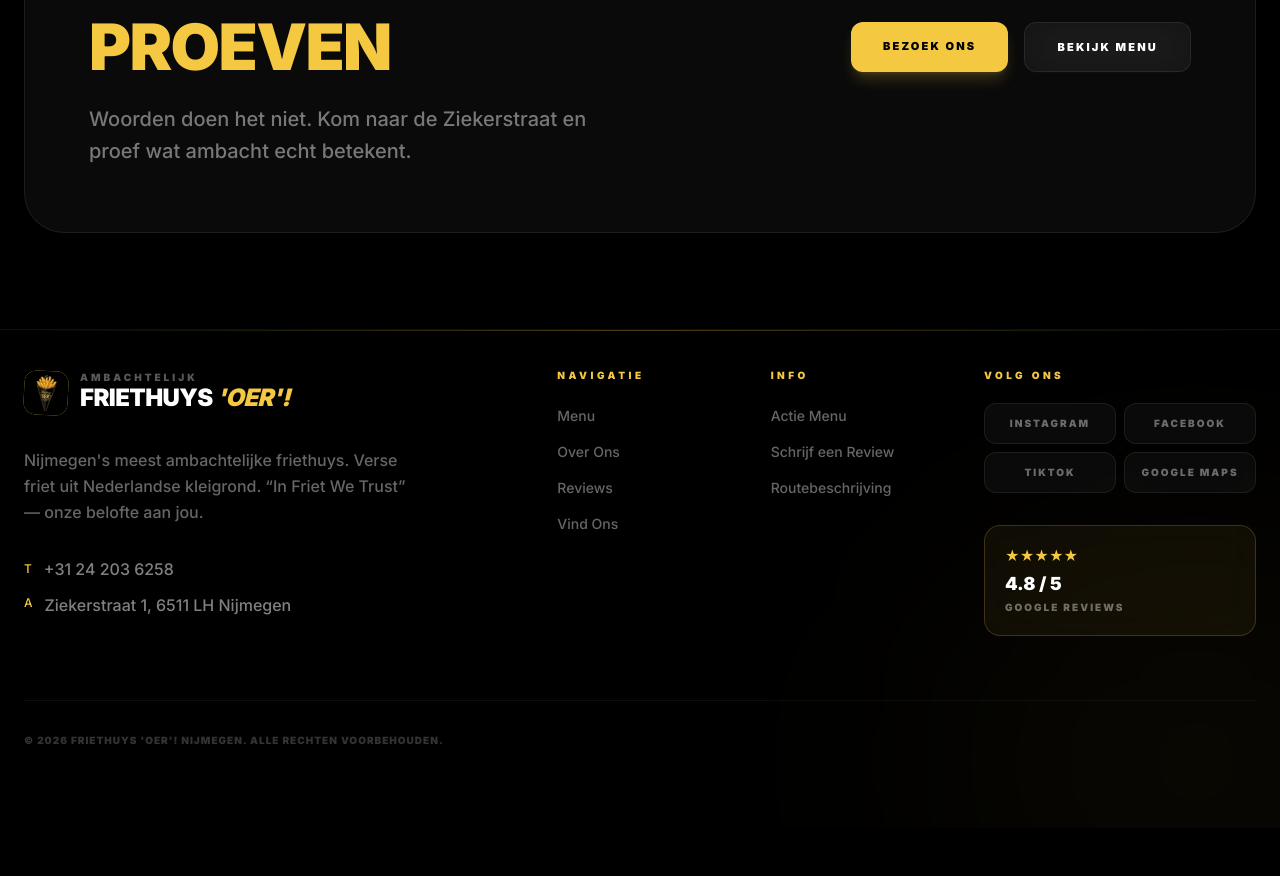
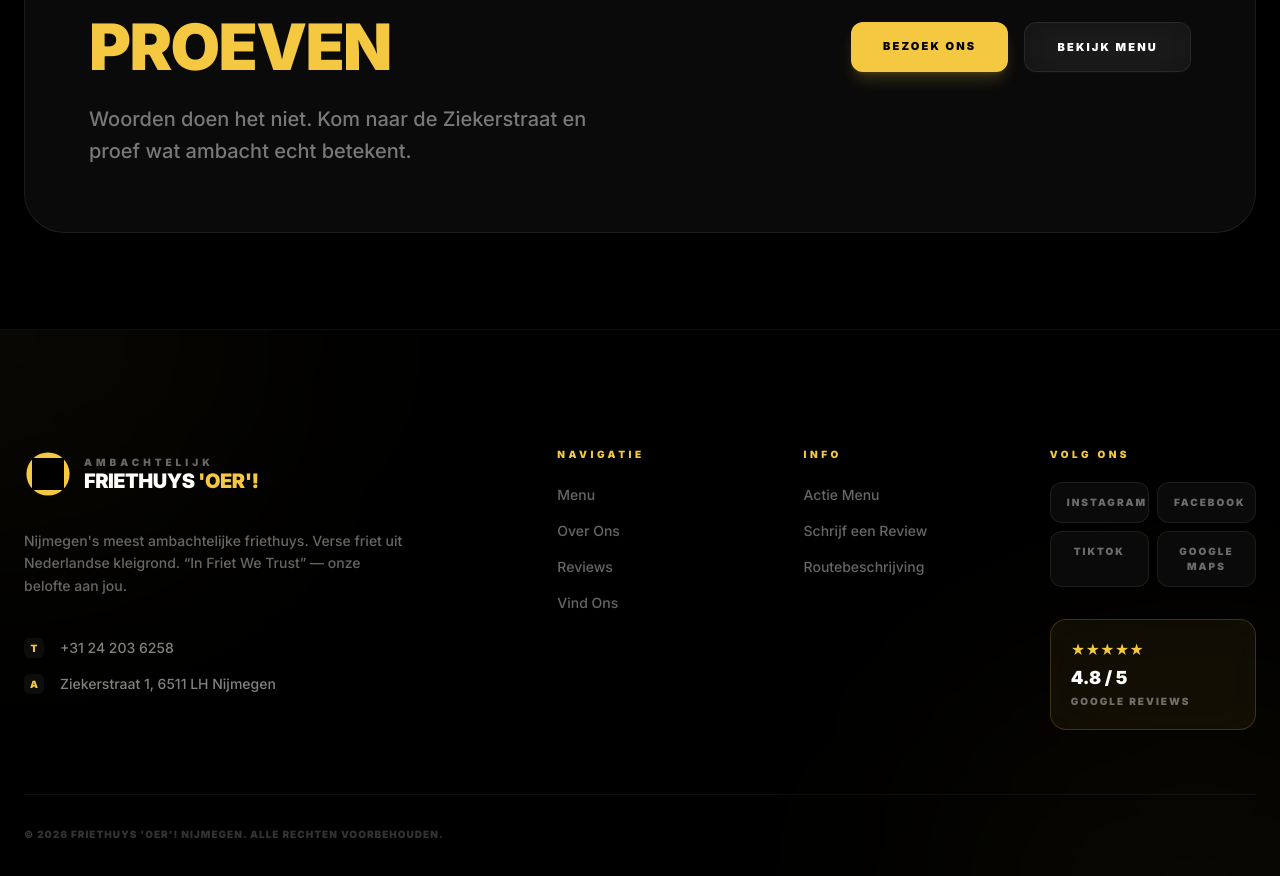
Before and after one commit to maximetdoucet-glitch/Friethuis-Oer, a Next.js app: page /about in a window 1280 px wide. Shown: the part 6160-7036 px from the top of the page. Before the commit the page ends 6988 px from the top, so only its background shows below. Built offline with nearby package versions, Linux system fonts and the light colour scheme; a web font is replaced by a local one.

Commit message:
fix: exhaustive zero-jump stability overhaul and resolved build errors

```diff
--- a/src/app/globals.css
+++ b/src/app/globals.css
@@ -223,6 +223,9 @@
 .reveal-right,
 .reveal-scale {
   will-change: opacity;
+  backface-visibility: hidden;
+  perspective: 1000px;
+  transform: translate3d(0, 0, 0);
 }
 
 /* ── Up (default) ── */
@@ -274,35 +277,6 @@
   will-change: transform;
 }
 
-/* ========= SECTION BLEED UTILITY ========= */
-.section-bleed {
-  position: relative;
-}
-
-.section-bleed::before {
-  content: '';
-  position: absolute;
-  top: -100px;
-  left: 0;
-  right: 0;
-  height: 200px;
-  background: linear-gradient(to bottom, transparent, var(--background) 50%);
-  pointer-events: none;
-  z-index: 2;
-}
-
-.section-bleed::after {
-  content: '';
-  position: absolute;
-  bottom: -100px;
-  left: 0;
-  right: 0;
-  height: 200px;
-  background: linear-gradient(to top, transparent, var(--background) 50%);
-  pointer-events: none;
-  z-index: 2;
-}
-
 /* ========= GLOBAL BACKGROUND GLOW ========= */
 .page-glow {
   position: fixed;
--- a/src/app/page.tsx
+++ b/src/app/page.tsx
@@ -18,21 +18,10 @@
         <Hero />
       </section>
 
-      <ScrollReveal variant="up" threshold={0.05}>
-        <FeaturedMenu />
-      </ScrollReveal>
-
-      <ScrollReveal variant="left" threshold={0.1}>
-        <About />
-      </ScrollReveal>
-
-      <ScrollReveal variant="right" threshold={0.1}>
-        <Location />
-      </ScrollReveal>
-
-      <ScrollReveal variant="fade" threshold={0.2}>
-        <Footer />
-      </ScrollReveal>
+      <FeaturedMenu />
+      <About />
+      <Location />
+      <Footer />
     </main>
   );
 }
--- a/src/components/Footer.tsx
+++ b/src/components/Footer.tsx
@@ -1,5 +1,8 @@
+'use client';
+
 import Link from 'next/link';
 import Image from 'next/image';
+import { motion } from 'framer-motion';
 
 const footerLinks = {
   Navigatie: [
@@ -15,112 +18,133 @@
   ],
 };
 
-const socials = [
-  { label: 'Instagram', href: 'https://instagram.com/friethuysoer', icon: '◈' },
-  { label: 'Facebook', href: 'https://facebook.com/friethuysoer', icon: '◈' },
-  { label: 'TikTok', href: '#', icon: '◈' },
-  { label: 'Google Maps', href: 'https://maps.google.com/?q=Friethuys+Oer+Nijmegen', icon: '◈', external: true },
-];
-
 export default function Footer() {
   return (
-    <footer className="bg-black border-t border-white/6 relative overflow-hidden">
-      {/* Top divider line */}
-      <div className="h-px bg-gradient-to-r from-transparent via-accent/30 to-transparent" />
-
-      {/* Ambient glow */}
+    <footer className="bg-black relative pt-20 pb-10 border-t border-white/5 overflow-hidden">
+      {/* Ambient background glows */}
+      <div className="absolute top-0 left-0 w-[500px] h-[400px] bg-accent/4 blur-[130px] rounded-full -translate-x-1/2 -translate-y-1/2 pointer-events-none" />
       <div className="absolute bottom-0 right-0 w-[500px] h-[400px] bg-accent/4 blur-[130px] rounded-full translate-x-1/3 translate-y-1/3 pointer-events-none" />
 
-      {/* Main footer content */}
-      <div className="container mx-auto px-6 pt-10 pb-20">
+      {/* Main footer content — hardware accelerated reveal */}
+      <motion.div
+        initial={{ opacity: 0 }}
+        whileInView={{ opacity: 1 }}
+        viewport={{ once: true }}
+        transition={{ duration: 0.8 }}
+        className="container mx-auto px-6 pt-10 pb-20"
+      >
         <div className="grid grid-cols-1 md:grid-cols-12 gap-12 mb-16">
 
           {/* Brand block */}
-          <div className="md:col-span-5">
-            <Link href="/" className="inline-flex items-center gap-3 mb-8 group">
-              <div className="w-11 h-11 bg-accent rounded-xl flex items-center justify-center rotate-3 group-hover:rotate-0 transition-transform duration-300 shrink-0 overflow-hidden">
+          <div className="md:col-span-5 flex flex-col items-start">
+            <Link href="#top" className="flex items-center gap-3 mb-8 group">
+              <div className="relative w-12 h-12 flex items-center justify-center">
+                <div className="absolute inset-0 bg-accent rounded-full scale-90 group-hover:scale-100 transition-transform duration-300" />
                 <Image
                   src="/logo-mark.png"
-                  alt="Friethuys Oer logo"
-                  width={44}
-                  height={44}
-                  className="object-cover scale-[1.1]"
+                  alt="Oer Logo"
+                  width={32}
+                  height={32}
+                  className="relative z-10 brightness-0"
                 />
               </div>
-              <div className="leading-none">
-                <span className="block text-[10px] font-black uppercase tracking-[0.3em] text-white/35 group-hover:text-accent/70 transition-colors">Ambachtelijk</span>
-                <span className="block text-2xl font-black tracking-tight">
-                  FRIETHUYS <span className="text-accent italic">&apos;OER&apos;!</span>
-                </span>
+              <div className="flex flex-col">
+                <span className="text-[10px] font-black uppercase tracking-[0.4em] text-white/40 leading-none mb-1">Ambachtelijk</span>
+                <span className="text-xl font-black text-white tracking-tight leading-none group-hover:text-accent transition-colors duration-300">FRIETHUYS <span className="text-accent">&apos;OER&apos;!</span></span>
               </div>
             </Link>
 
-            <p className="text-white/40 text-base font-medium max-w-sm leading-relaxed mb-8">
+            <p className="text-white/40 text-sm font-medium leading-relaxed max-w-sm mb-10">
               Nijmegen&apos;s meest ambachtelijke friethuys. Verse friet uit Nederlandse kleigrond. &ldquo;In Friet We Trust&rdquo; — onze belofte aan jou.
             </p>
 
-            {/* Contact info */}
-            <div className="space-y-3">
-              <a href="tel:+31242036258" className="flex items-center gap-3 text-white/50 hover:text-accent transition-colors duration-200 font-medium">
-                <span className="text-accent text-xs">T</span>
-                +31 24 203 6258
-              </a>
-              <a
-                href="https://www.google.com/maps/search/?api=1&query=Friethuys+Oer+Ziekerstraat+1+6511+LH+Nijmegen"
-                target="_blank"
-                rel="noopener noreferrer"
-                className="flex items-start gap-3 text-white/50 hover:text-accent transition-colors duration-200 font-medium group"
-              >
-                <span className="text-accent text-xs mt-0.5">A</span>
+            <div className="space-y-4">
+              <div className="flex items-center gap-4 text-white/50 text-sm font-medium group">
+                <span className="w-5 h-5 flex items-center justify-center bg-white/5 rounded-md text-accent text-[10px] font-black">T</span>
+                <a href="tel:+31242036258" className="hover:text-white transition-colors duration-200">+31 24 203 6258</a>
+              </div>
+              <div className="flex items-center gap-4 text-white/50 text-sm font-medium">
+                <span className="w-5 h-5 flex items-center justify-center bg-white/5 rounded-md text-accent text-[10px] font-black">A</span>
                 <span className="group-hover:underline underline-offset-2">Ziekerstraat 1, 6511 LH Nijmegen</span>
-              </a>
+              </div>
             </div>
           </div>
 
-          {/* Links blocks */}
-          {Object.entries(footerLinks).map(([title, links]) => (
-            <div key={title} className="md:col-span-2">
-              <h5 className="font-black text-[10px] uppercase tracking-[0.35em] text-accent mb-6">{title}</h5>
+          {/* Quick links grid */}
+          <div className="md:col-span-7 grid grid-cols-2 md:grid-cols-3 gap-10">
+            <div className="md:col-span-1">
+              <h5 className="font-black text-[10px] uppercase tracking-[0.35em] text-accent mb-6">Navigatie</h5>
               <ul className="space-y-3">
-                {links.map((link) => (
+                {[
+                  { name: 'Menu', href: '/menu' },
+                  { name: 'Over Ons', href: '/about' },
+                  { name: 'Reviews', href: '/reviews' },
+                  { name: 'Vind Ons', href: '/#location' }
+                ].map((link) => (
                   <li key={link.href}>
-                    <Link
-                      href={link.href}
-                      {...('external' in link && link.external ? { target: '_blank', rel: 'noopener noreferrer' } : {})}
-                      className="text-white/40 hover:text-white font-medium text-sm transition-colors duration-200"
-                    >
-                      {link.label}
+                    <Link href={link.href} className="text-white/40 hover:text-white font-medium text-sm transition-colors duration-200">
+                      {link.name}
                     </Link>
                   </li>
                 ))}
               </ul>
             </div>
-          ))}
 
-          {/* Social & hours */}
-          <div className="md:col-span-3">
+            <div className="md:col-span-1">
+              <h5 className="font-black text-[10px] uppercase tracking-[0.35em] text-accent mb-6">Info</h5>
+              <ul className="space-y-3">
+                <li>
+                  <Link href="/#menu" className="text-white/40 hover:text-white font-medium text-sm transition-colors duration-200">
+                    Actie Menu
+                  </Link>
+                </li>
+                <li>
+                  <Link href="/reviews" className="text-white/40 hover:text-white font-medium text-sm transition-colors duration-200">
+                    Schrijf een Review
+                  </Link>
+                </li>
+                <li>
+                  <a
+                    href="https://www.google.com/maps/dir/?api=1&destination=Friethuys+Oer+Ziekerstraat+1+Nijmegen"
+                    target="_blank"
+                    rel="noopener noreferrer"
+                    className="text-white/40 hover:text-white font-medium text-sm transition-colors duration-200"
+                  >
+                    Routebeschrijving
+                  </a>
+                </li>
+              </ul>
+            </div>
+
+            <div className="md:col-span-1 flex flex-col">
               <h5 className="font-black text-[10px] uppercase tracking-[0.35em] text-accent mb-6">Volg Ons</h5>
               <div className="grid grid-cols-2 gap-2 mb-8">
-              {socials.map((s) => (
+                {[
+                  { name: 'Instagram', href: 'https://instagram.com/friethuysoer' },
+                  { name: 'Facebook', href: 'https://facebook.com/friethuysoer' },
+                  { name: 'TikTok', href: '#' },
+                  { name: 'Google Maps', href: 'https://maps.google.com/?q=Friethuys+Oer+Nijmegen' }
+                ].map((social) => (
                   <a
-                  key={s.label}
-                  href={s.href}
+                    key={social.name}
+                    href={social.href}
                     target="_blank"
                     rel="noopener noreferrer"
                     className="glass rounded-xl px-4 py-3 text-[10px] font-black uppercase tracking-[0.2em] text-white/40 hover:text-accent hover:border-accent/30 transition-all duration-200 text-center border border-white/5"
                   >
-                  {s.label}
+                    {social.name}
                   </a>
                 ))}
               </div>
 
-            {/* Google rating badge */}
+              {/* Rating badge */}
               <div className="glass-accent rounded-2xl p-5 border-accent/15">
                 <div className="flex items-center gap-2 mb-1">
-                <div className="flex text-accent text-sm">{'★★★★★'}</div>
+                  <div className="flex text-accent text-sm">★★★★★</div>
                 </div>
                 <p className="font-black text-white text-lg">4.8 / 5</p>
                 <p className="text-white/40 text-[10px] font-black uppercase tracking-[0.2em] mt-0.5">Google Reviews</p>
+              </div>
             </div>
           </div>
         </div>
@@ -131,7 +155,7 @@
             © 2026 Friethuys &apos;Oer&apos;! Nijmegen. Alle Rechten Voorbehouden.
           </p>
         </div>
-      </div>
+      </motion.div>
     </footer>
   );
 }
```
Also changed, not shown: src/components/About.tsx (+6 -3 lines), src/components/FeaturedMenu.tsx (+6 -13 lines), src/components/Hero.tsx (+10 -7 lines), src/components/Location.tsx (+12 -2 lines). Lines whose indentation alone changed are shown as unchanged.
